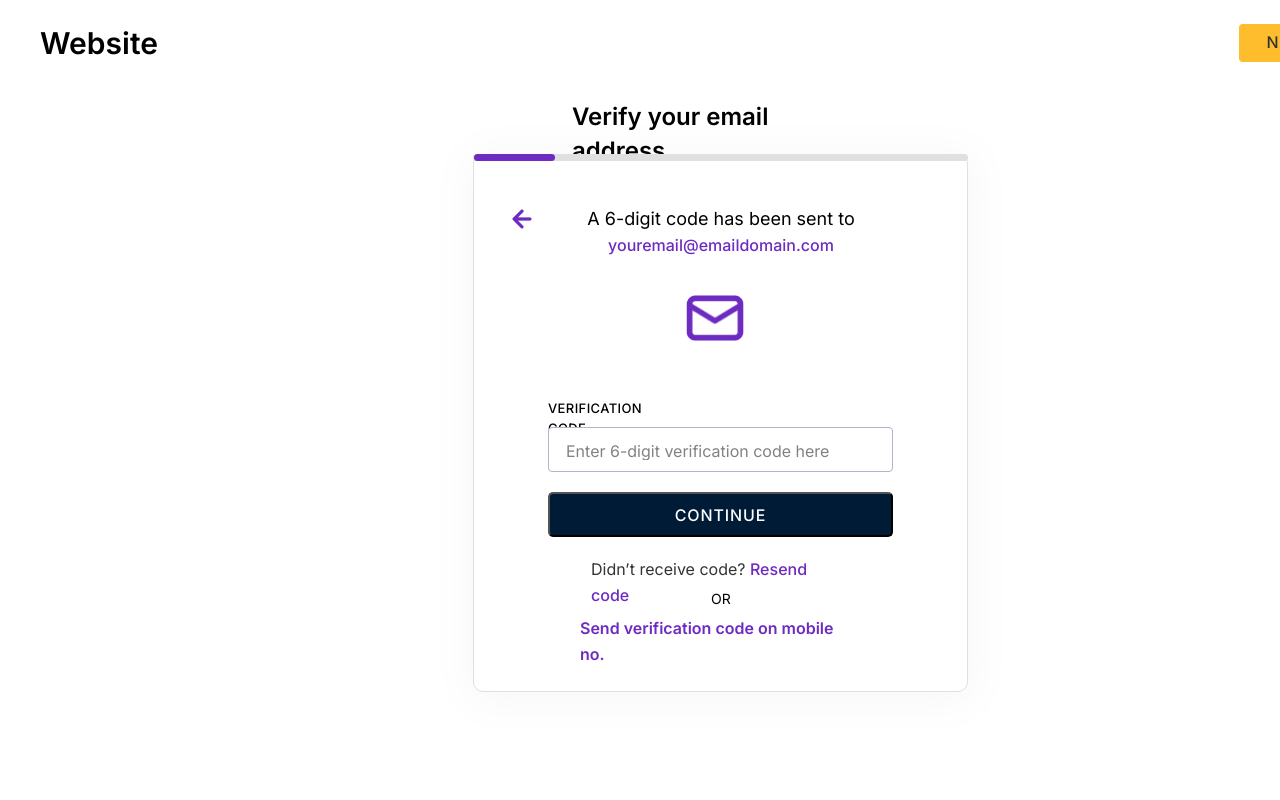
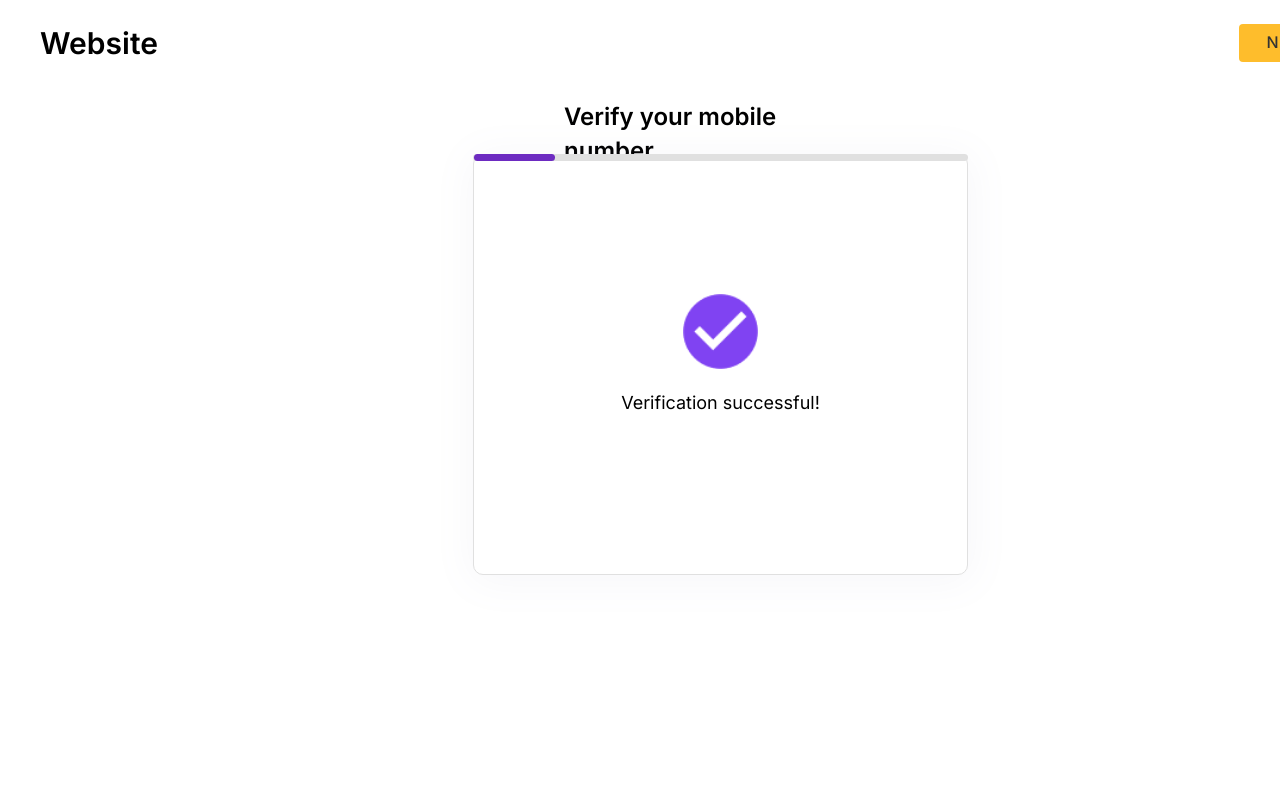
Before and after one commit to delbusque/Login-Wizard, a React (Create React App) app in the folder client/: page / in a window 1280 px wide. Shown: the top 800 px of the page. Built offline with nearby package versions, Linux system fonts and the light colour scheme.

Commit message:
Add Verification Success page

```diff
--- a/client/src/App.js
+++ b/client/src/App.js
@@ -3,10 +3,12 @@ import LandingPage from './pages/landing-page/LandingPage';
 import AuthPage from './pages/auth-page/AuthPage';
 import VerifyMobile from './pages/verify-mobile/VerifyMobile';
 import VerifyEmail from './pages/verify-email/VerifyEmail';
+import VerificationSuccess from './pages/verification-success/VerificationSuccess';
 
 function App() {
   return (
     <>
+      <VerificationSuccess />
       <VerifyEmail />
       <VerifyMobile />
       <AuthPage />
--- /dev/null
+++ b/client/src/pages/verification-success/VerificationSuccess.js
@@ -0,0 +1,24 @@
+import styles from './VerificationSuccess.module.css';
+import SiteWrappper from '../../components/SiteWrapper/SiteWrappper';
+import Header from '../../components/Header/Header';
+import successMark from '../../images/success.png'
+
+const VerificationSuccess = () => {
+    return (
+        <SiteWrappper>
+            <Header />
+            <h3 className={styles['title']}>Verify your mobile number.</h3>
+
+            <div className={styles['card']}></div>
+            <div className={styles['card-progress']}></div>
+            <div className={styles['progress']}></div>
+
+            <img src={successMark} alt='success'
+                className={styles['success-img']} />
+
+            <h4 className={styles['status-text']}>Verification successful!</h4>
+        </SiteWrappper>
+    )
+}
+
+export default VerificationSuccess;
--- /dev/null
+++ b/client/src/pages/verification-success/VerificationSuccess.module.css
@@ -0,0 +1,76 @@
+.title {
+    position: absolute;
+    width: 312px;
+    height: 34px;
+    left: 564px;
+    top: 100px;
+
+    /* H3 / Bold */
+
+    font-family: 'Inter';
+    font-style: normal;
+    font-weight: 600;
+    font-size: 24px;
+    line-height: 140.62%;
+    /* identical to box height, or 34px */
+
+
+    color: #000000;
+}
+
+.card {
+    position: absolute;
+    width: 495px;
+    height: 421px;
+    left: 473px;
+    top: 154px;
+    background: #FFFFFF;
+    border: 1px solid #E0E0E0;
+    box-shadow: 1px 4px 40px 2px rgba(129, 129, 165, 0.07);
+    border-radius: 10px;
+}
+
+.card-progress {
+    position: absolute;
+    width: 495px;
+    height: 7px;
+    left: 473px;
+    top: 154px;
+    background: #E0E0E0;
+    border-radius: 10px;
+}
+
+.progress {
+    position: absolute;
+    height: 7px;
+    width: 81px;
+    left: 474px;
+    top: 154px;
+    border-radius: 10px;
+    background: #6D2BC1;
+}
+
+.status-text {
+    position: absolute;
+    width: 229px;
+    height: 32px;
+    left: 606px;
+    top: 389px;
+    /* H4 / Regular */
+    font-family: 'Inter';
+    font-style: normal;
+    font-weight: 400;
+    font-size: 18px;
+    line-height: 150%;
+    /* identical to box height, or 32px */
+    text-align: center;
+    color: #000000;
+}
+
+.success-img {
+    position: absolute;
+    width: 75px;
+    height: 75px;
+    left: 683px;
+    top: 294px;
+}
--- a/client/src/pages/verify-mobile/VerifyMobile.module.css
+++ b/client/src/pages/verify-mobile/VerifyMobile.module.css
@@ -71,10 +71,6 @@
     font-size: 16px;
     line-height: 160%;
     /* identical to box height, or 26px */
-
-
     /* Primary 1 */
-
     color: #6D2BC1;
-
 }
```
Also changed, not shown: client/src/images/success.png (added).
